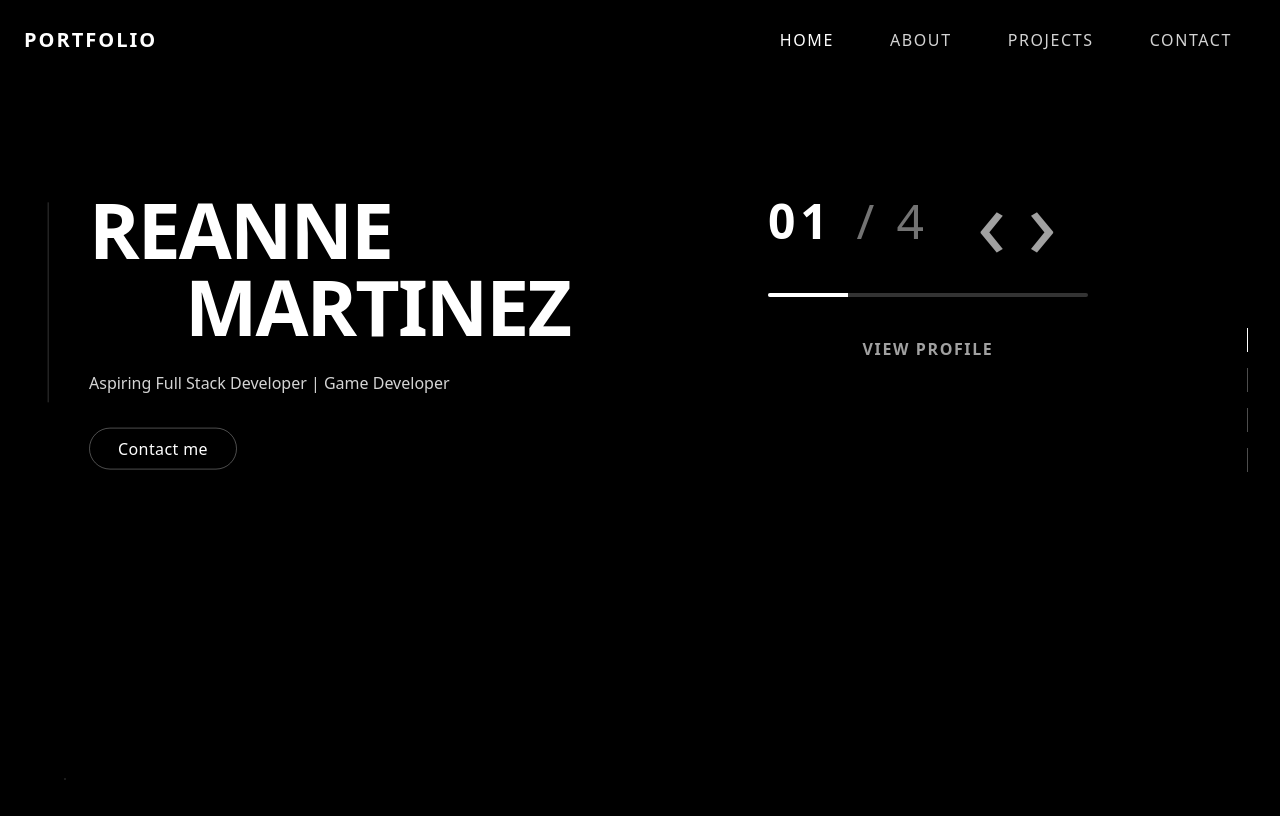
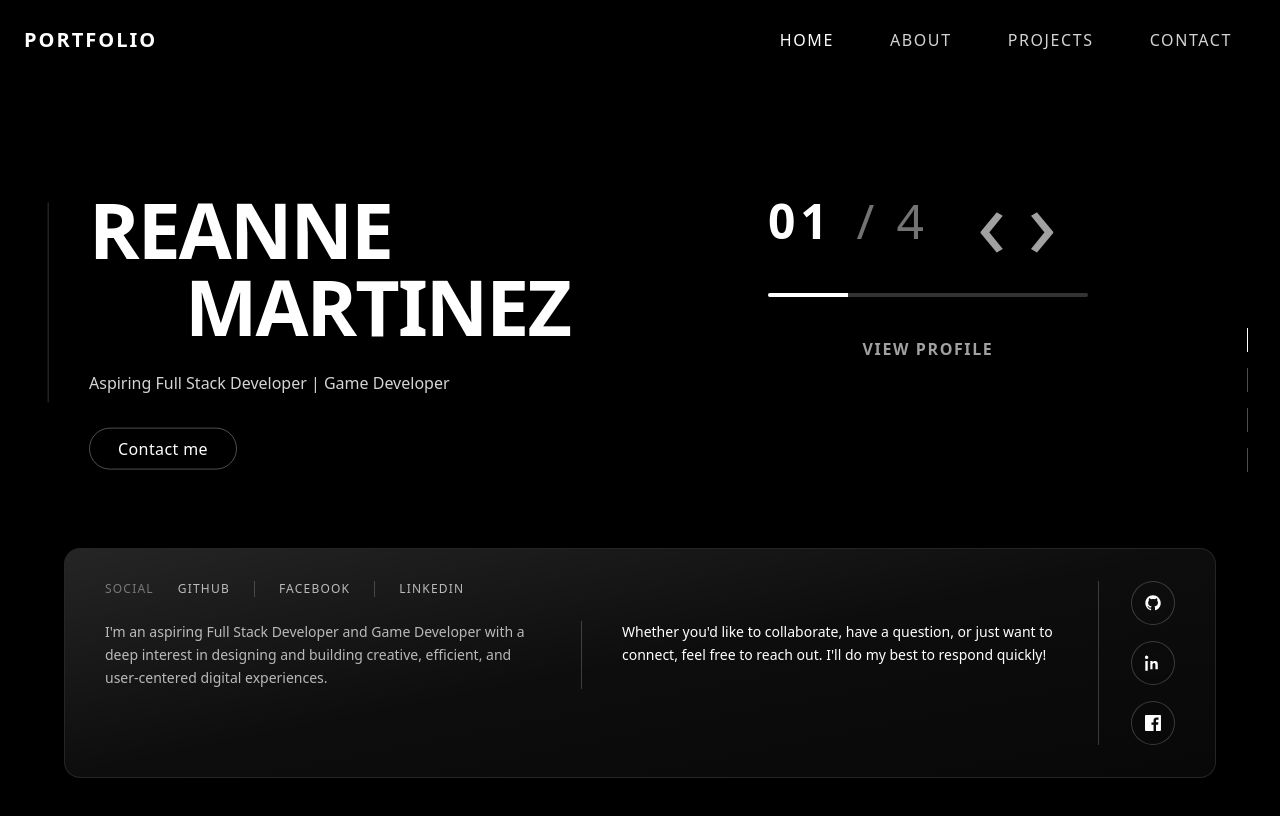
Before and after one commit to ZenorianDev/Portfolio, a Next.js app in the folder portfolio/: page / in a window 1280 px wide. Shown: the top 816 px of the page. Built offline with nearby package versions, Linux system fonts and the light colour scheme.

Commit message:
updated code

```diff
--- a/portfolio/app/page.tsx
+++ b/portfolio/app/page.tsx
@@ -222,19 +222,28 @@ export default function HomePage() {
         </div>
 
         {/* ---------- BOTTOM FLOATING 3D GLASS CARD ---------- */}
-        <div className="absolute bottom-4 left-1/2 z-40 w-[94%] max-w-6xl -translate-x-1/2 perspective-[1200px]">
-          <div className="hover-3d relative group">
-            {/* RGB glow layer */}
-            <div className="pointer-events-none absolute -inset-1 rounded-2xl bg-gradient-to-r from-fuchsia-500 via-cyan-400 to-violet-500 opacity-0 blur-xl transition group-hover:opacity-70" />
+        <div className="absolute bottom-4 left-1/2 z-40 w-[94%] max-w-6xl -translate-x-1/2">
+          <a href="#" className="hover-3d block">
+            {/* 8 hover zones */}
+            <div />
+            <div />
+            <div />
+            <div />
+            <div />
+            <div />
+            <div />
+            <div />
 
-            {/* Glass card */}
-            <div className="relative overflow-hidden rounded-2xl border border-white/10 bg-white/5 backdrop-blur-2xl shadow-[0_20px_60px_rgba(0,0,0,0.6)] transition-transform duration-300 ease-out [transform-style:preserve-3d] group-hover:shadow-[0_40px_120px_rgba(0,0,0,0.8)]">
+            {/* CARD */}
+            <div className="card relative overflow-hidden rounded-2xl border border-white/10 bg-white/5 backdrop-blur-2xl shadow-[0_20px_60px_rgba(0,0,0,0.6)]">
+
+              {/* RGB glow border */}
+              <div className="pointer-events-none absolute -inset-[1px] rounded-2xl bg-gradient-to-r from-fuchsia-500/40 via-cyan-400/40 to-violet-500/40 opacity-0 transition group-hover:opacity-100" />
 
               {/* Glass reflection */}
-              <div className="pointer-events-none absolute inset-0 bg-gradient-to-br from-white/10 via-transparent to-black/40 opacity-70" />
+              <div className="pointer-events-none absolute inset-0 bg-gradient-to-br from-white/10 via-transparent to-black/40" />
 
-              {/* ============== YOUR CONTENT ============== */}
-              <div className="relative grid grid-cols-[1fr_auto] gap-10 px-10 py-8 translate-z-[30px]">
+              <div className="relative grid grid-cols-[1fr_auto] gap-10 px-10 py-8">
                 {/* ================= LEFT CONTENT ================= */}
                 <div className="flex flex-col gap-6">
                   {/* SOCIAL ROW */}
@@ -311,15 +320,8 @@ export default function HomePage() {
                   </div>
                 </div>
               </div>
-
-              {/* ============== 3D HOVER ZONES ============== */}
-              <div className="absolute inset-0 grid grid-cols-3 grid-rows-3">
-                {Array.from({ length: 9 }).map((_, i) => (
-                  <div key={i} className="z-10" />
-                ))}
-              </div>
             </div>
-          </div>
+          </a>
         </div>
       </section>
 
```
